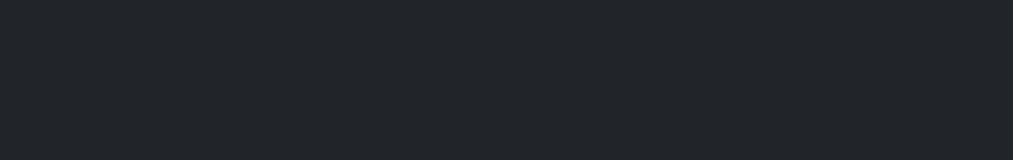
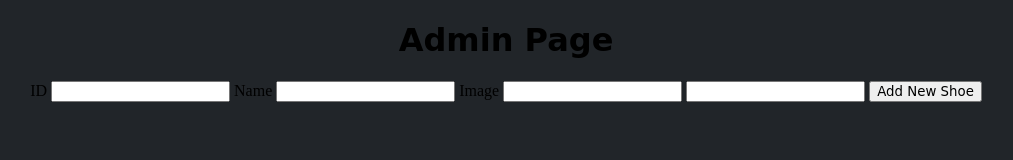
Before and after one commit to ajoy267/e-commerce-app, a website: page admin/index.html in a window 1280 px wide. Shown: the whole page, without its empty margins (134-1147 px from the left). Drawn offline with Linux system fonts and the light colour scheme.

Commit message:
generated form in my html on my admin page

```diff
--- a/admin/index.html
+++ b/admin/index.html
@@ -10,6 +10,25 @@
     <title>Admin Page</title>
 </head>
 <body>
-
+    <h1>Admin Page</h1>
+    <form id="product-form">
+        <label for="id">
+            ID
+            <input type="text" name="id">
+        </label>
+        <label for="name">
+            Name
+            <input type="text" name="name">
+        </label>
+        <label for="Image">
+            Image
+            <input type="text" name="img">
+        </label>
+        <label for="price">
+            <input type="text" name="price">
+        </label>
+        <button>Add New Shoe</button>
+    </form>
+    <script type="module" src="./add-products.js"></script>
 </body>
 </html>
```
